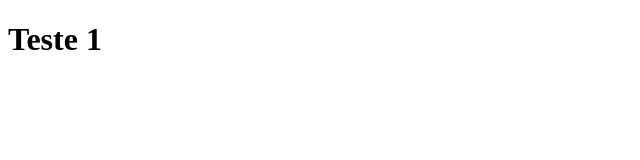
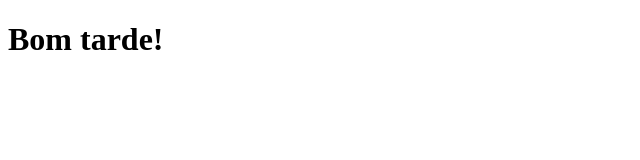
Before and after one commit to Bastos-Guilherme/clone-tabnews, a Next.js app: page / in a window 1280 px wide. Shown: the top 160 px of the page, without its empty margins (0-640 px from the left). Built offline with nearby package versions, Linux system fonts and the light colour scheme.

Commit message:
Modificacao de frase no index.js

```diff
--- a/pages/index.js
+++ b/pages/index.js
@@ -1,5 +1,5 @@
 function Home() {
-    return <h1>Teste 1</h1>
+    return <h1>Bom tarde!</h1>
 }
 
 export default Home
```
